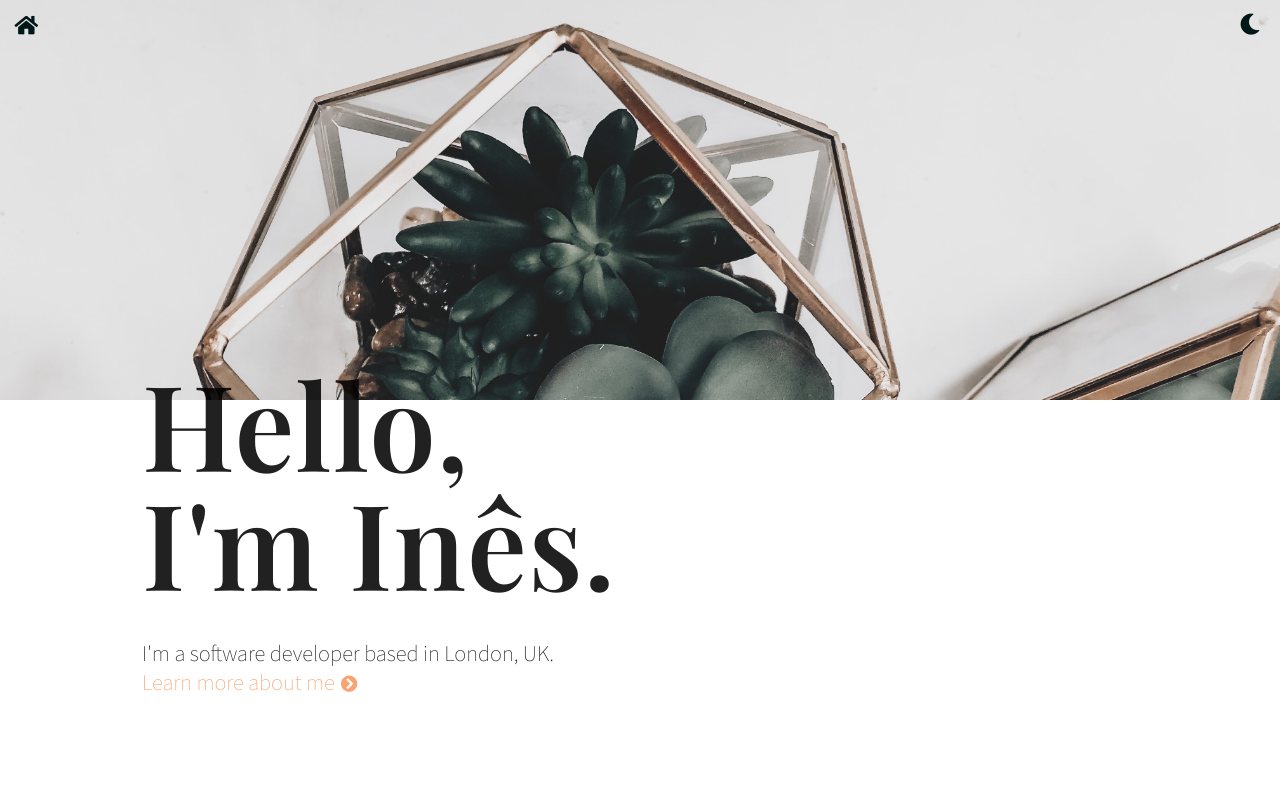
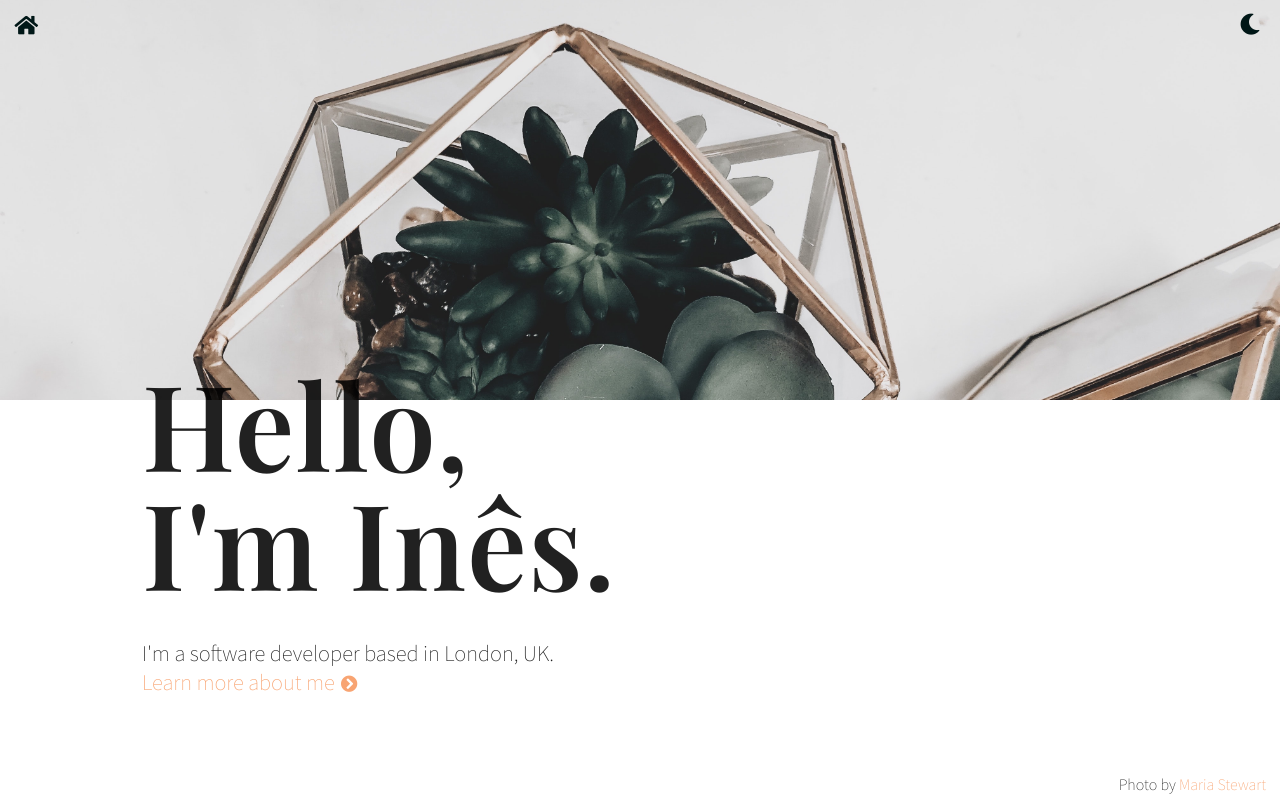
Before and after one commit to inescsim/my-website, a React (Create React App) app: page /#/ in a window 1280 px wide. Built offline with nearby package versions, Linux system fonts and the light colour scheme.

Commit message:
photo credits on home page and not found page

```diff
--- a/src/App.js
+++ b/src/App.js
@@ -21,6 +21,8 @@ function App() {
               setDarkTheme={setDarkTheme}
               background="home-background"
               componentToDisplay={<Home/>}
+              photoCreditAuthor="Maria Stewart"
+              photoID="EKrOmnkwABg"
             />
           )}
         />
@@ -42,6 +44,8 @@ function App() {
               setDarkTheme={setDarkTheme}
               background="not-found-background"
               componentToDisplay={<NotFound/>}
+              photoCreditAuthor="Paul Hanaoka"
+              photoID="LcAZcVWsCIo"
             />
           )}
         />
--- a/src/App.scss
+++ b/src/App.scss
@@ -13,6 +13,16 @@ nav {
   i {
     cursor: pointer;
   }
+}
+
+nav, footer {
+  height: 5vh;
+}
+
+footer {
+  width: 100%;
+  display: flex;
+  justify-content: flex-end;
 }
 
 .rotate {
@@ -57,10 +67,6 @@ p {
 
 footer, nav, .main-section, .left-margin, .right-margin {
   padding: 1em;
-}
-
-nav, footer {
-  height: 5vh;
 }
 
 .main-section {
@@ -224,6 +230,10 @@ nav, footer {
       color: #001717;
     }
   }
+
+  footer a, a:hover {
+    color: #F8A472;
+  }
 }
 
 .light-home-background {
@@ -258,7 +268,6 @@ nav, footer {
   }
 
   h4 {
-    color: #F5F5F5;
     opacity: 90%;
   }
 
@@ -267,7 +276,7 @@ nav, footer {
     opacity: 90%;
   }
 
-  .welcome-subsection a {
+  .welcome-subsection a, footer a {
     color: #B2AF92;
   }
 
--- a/src/components/AboutMe.js
+++ b/src/components/AboutMe.js
@@ -9,15 +9,15 @@ const AboutMe = () => {
             <div className="about-me-avatar">
                 <img alt="" src={avatar}/>
                 <p className="about-me-icons">
-                    <a href="mailto:ines.csim@gmail.com" alt=""><i className="large at icon rotate"></i></a>
                     <a href="https://www.linkedin.com/in/inescsim/" alt="" target="_blank" rel="noopener noreferrer"><i className="large linkedin icon rotate"></i></a>
                     <a href="https://github.com/inescsim" alt="" target="_blank" rel="noopener noreferrer"><i className="large github icon rotate"></i></a>
+                    <a href="mailto:ines.csim@gmail.com" alt=""><i className="large envelope icon rotate"></i></a>
                 </p>
             </div>
             <div className="about-me-subsection">
                 <h4>About</h4>
                 <div className="about-me-content">
-                    <p>Hi! My name is Inês (Portuguese pronunciation: <a href="https://translate.google.com/?sl=auto&tl=pt&text=In%C3%AAs&op=translate" target="_blank" rel="noopener noreferrer">iˈneʃ</a>). I'm 28 years old and live in London, UK. I moved here in early 2019 for work.</p><p>I have a bachelor in Informatics Engineering by the <a href="https://www.uc.pt/en" target="_blank" rel="noopener noreferrer">University of Coimbra</a> and have been working as a software developer for a few years now.</p><p>My pandemic hobbies include playing Minecraft and listening to podcasts (<a href="https://softskills.audio/" target="_blank" rel="noopener noreferrer">Soft Skills Engineering</a> and <a href="https://www.nosuchthingasafish.com/" target="_blank" rel="noopener noreferrer">No Such Thing As A Fish</a> being my favorites at the moment). I've also been learning French and <a href="https://reactjs.org/" target="_blank" rel="noopener noreferrer">React</a> for the past couple of months!</p>
+                    <p>Hi! My name is Inês (Portuguese pronunciation: <a href="https://translate.google.com/?sl=auto&tl=pt&text=In%C3%AAs&op=translate" target="_blank" rel="noopener noreferrer">iˈneʃ</a>). I'm 28 years old and live in London, UK. I moved here in early 2019 for work.</p><p>I have a bachelor in Informatics Engineering by the <a href="https://www.uc.pt/en" target="_blank" rel="noopener noreferrer">University of Coimbra</a> and have been working as a software developer for a few years now.</p><p>My hobbies include reading and playing Minecraft. I also enjoy listening to the occasional podcast (<a href="https://softskills.audio/" target="_blank" rel="noopener noreferrer">Soft Skills Engineering</a> and <a href="https://www.nosuchthingasafish.com/" target="_blank" rel="noopener noreferrer">No Such Thing As A Fish</a> being my favorites at the moment). At the end of 2020 I decided to add learning French and <a href="https://reactjs.org/" target="_blank" rel="noopener noreferrer">React</a> to the list - this website is a result of the latter.</p><p>I'm always looking for new and interesting opportunities, so feel free to <a href="mailto:ines.csim@gmail.com" alt="">say hi</a>!</p>
                 </div>
             </div>
             <div className="experience-subsection">
--- a/src/components/Content.js
+++ b/src/components/Content.js
@@ -1,7 +1,7 @@
 import React from 'react';
 import { Link } from 'react-router-dom';
 
-const Content = ({ darkTheme, setDarkTheme, background, componentToDisplay }) => {
+const Content = ({ darkTheme, setDarkTheme, background, componentToDisplay, photoCreditAuthor, photoID }) => {
     const theme = darkTheme ? "dark" : "light";
     const themeIcon = darkTheme ? "sun" : "moon";
 
@@ -18,7 +18,11 @@ const Content = ({ darkTheme, setDarkTheme, background, componentToDisplay }) =>
               <div className="right-margin"></div>
               <div className="left-margin"></div>
           </div>
-          <footer></footer>
+          <footer>
+            { photoCreditAuthor ?
+              <p>Photo by <a href={`https://unsplash.com/photos/${photoID}`} target="_blank" rel="noopener noreferrer">{photoCreditAuthor}</a></p>
+            : "" }
+          </footer>
         </div>
     );
 };
--- a/src/components/Experience.js
+++ b/src/components/Experience.js
@@ -39,7 +39,7 @@ const content = [
         title: "Ruby on Rails Internship",
         date: "Jul 2016 to Sep 2016",
         location: "Coimbra, Portugal",
-        description: ["Web application to pick movies to watch with friends, based on which movies everyone wants to watch."],
+        description: ["Web application to pick movies to watch with friends, based on which movies everyone on the group wants to watch."],
         company: "HYP",
         companyWebsite: "https://www.hyp.pt/",
         skills: "Ruby on Rails, Ruby, JavaScript",
```
